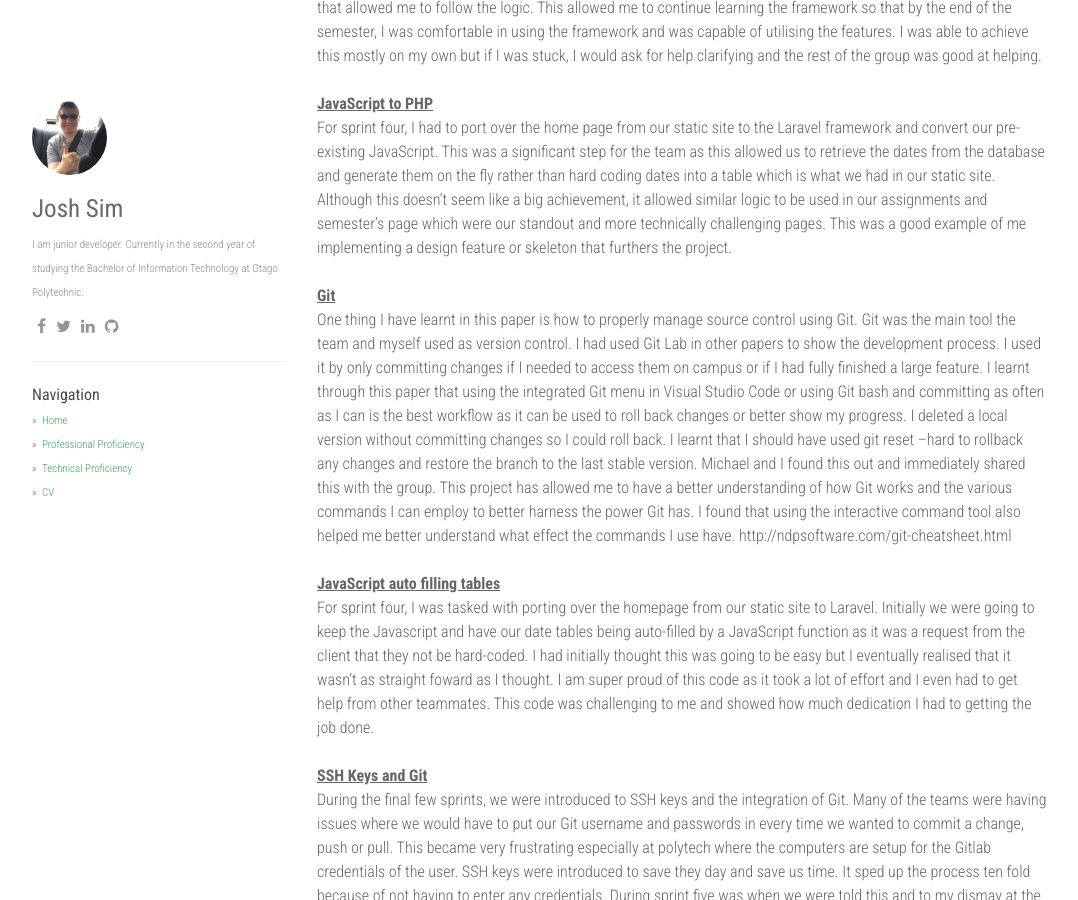
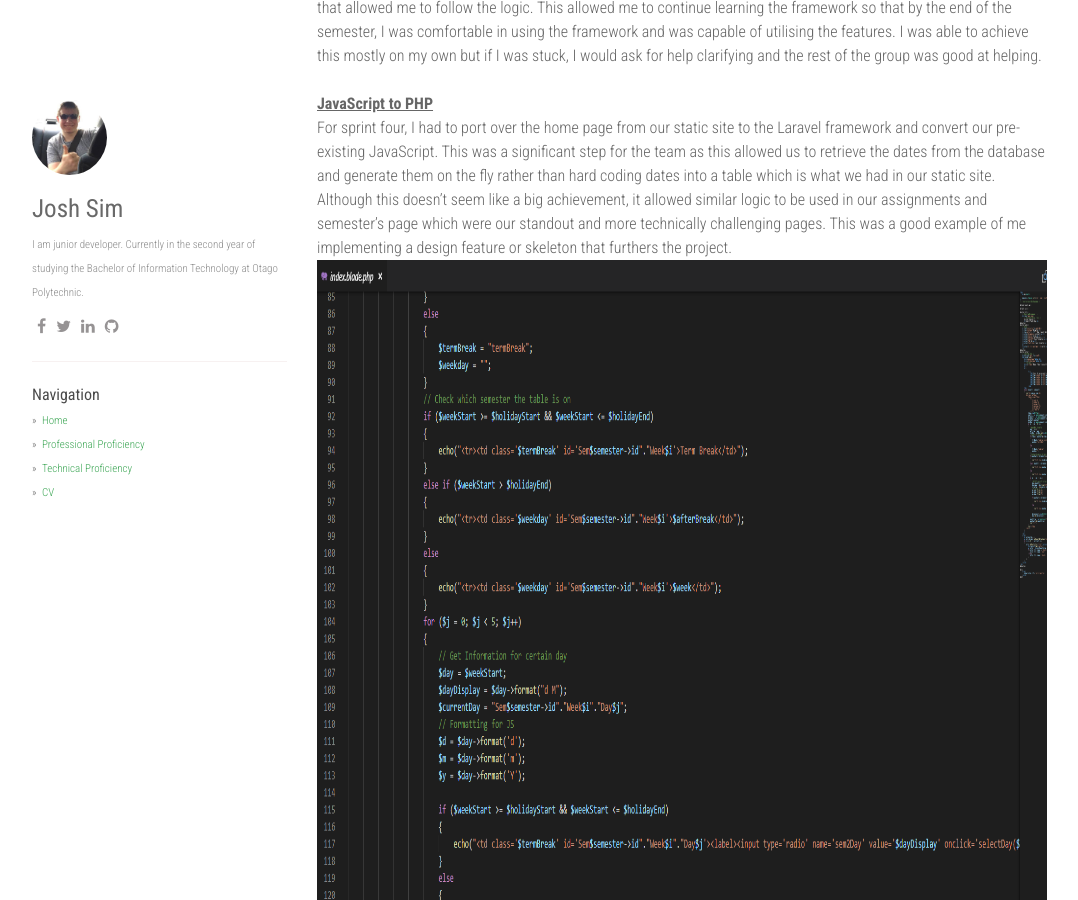
Before and after one commit to jimmayx/SoftwarePortfolio, a Jekyll site: the page built from _posts/2018-12-20-TechnicalalPorficiency.markdown, in a window 1280 px wide and 900 px high, scrolled down 424 px. Shown: the whole window, without its empty margins (53-1131 px from the left). Built offline with Jekyll 4.4.1, drawn with Linux system fonts in a browser that asks for light colours; nearby versions of some CDN libraries; library files that are not in the unit come from our copies; comment, search, counter and statistics services are not loaded.

Commit message:
Update 2018-12-20-TechnicalalPorficiency.markdown

```diff
--- a/_posts/2018-12-20-TechnicalalPorficiency.markdown
+++ b/_posts/2018-12-20-TechnicalalPorficiency.markdown
@@ -10,8 +10,10 @@
 Laravel, when we first encountered it, was a scary and daunting task. It seemed to be very different both in structure and complexity to anything we had ever used before. This made every sprint onwards from when we were introduced to Laravel, challenging in terms of both the issue itself and the implementation. I am proud of where I am now and how far I have come. The third sprint we were all assigned to the same one issue. This was to help us learn and understand the Laravel framework. In the beginning, Michael and Nick showed that they could adapt and learn faster than I could, as a result they took charge. I took a more backseat-programmer approach as I tried to watch them and understand that way. I was of a bit of help a few times as I was able to identify similar patterns to other languages that allowed me to follow the logic. This allowed me to continue learning the framework so that by the end of the semester, I was comfortable in using the framework and was capable of utilising the features. I was able to achieve this mostly on my own but if I was stuck, I would ask for help clarifying and the rest of the group was good at helping.
 <br/><br/><b><u>JavaScript to PHP</u></b><br/>
 For sprint four, I had to port over the home page from our static site to the Laravel framework and convert our pre-existing JavaScript. This was a significant step for the team as this allowed us to retrieve the dates from the database and generate them on the fly rather than hard coding dates into a table which is what we had in our static site. Although this doesn’t seem like a big achievement, it allowed similar logic to be used in our assignments and semester’s page which were our standout and more technically challenging pages. This was a good example of me implementing a design feature or skeleton that furthers the project.
+<br/><img src="static/img/JS2PHP.PNG" width="1200" height="900" alt="Conversion of JavaScript to PHP"/>
 <br/><br/><b><u>Git</u></b><br/>
 One thing I have learnt in this paper is how to properly manage source control using Git. Git was the main tool the team and myself used as version control. I had used Git Lab in other papers to show the development process. I used it by only committing changes if I needed to access them on campus or if I had fully finished a large feature. I learnt through this paper that using the integrated Git menu in Visual Studio Code or using Git bash and committing as often as I can is the best workflow as it can be used to roll back changes or better show my progress. I deleted a local version without committing changes so I could roll back. I learnt that I should have used git reset –hard to rollback any changes and restore the branch to the last stable version. Michael and I found this out and immediately shared this with the group. This project has allowed me to have a better understanding of how Git works and the various commands I can employ to better harness the power Git has. I found that using the interactive command tool also helped me better understand what effect the commands I use have. http://ndpsoftware.com/git-cheatsheet.html
+<br/><img src="static/img/Git.PNG" width="500" height="900" alt="Git command line in use"/>
 <br/><br/><b><u>JavaScript auto filling tables</u></b><br/>
 For sprint four, I was tasked with porting over the homepage from our static site to Laravel. Initially we were going to keep the Javascript and have our date tables being auto-filled by a JavaScript function as it was a request from the client that they not be hard-coded. I had initially thought this was going to be easy but I eventually realised that it wasn't as straight foward as I thought. I am super proud of this code as it took a lot of effort and I even had to get help from other teammates. This code was challenging to me and showed how much dedication I had to getting the job done.
 <br/><br/><b><u>SSH Keys and Git</u></b><br/>
```
